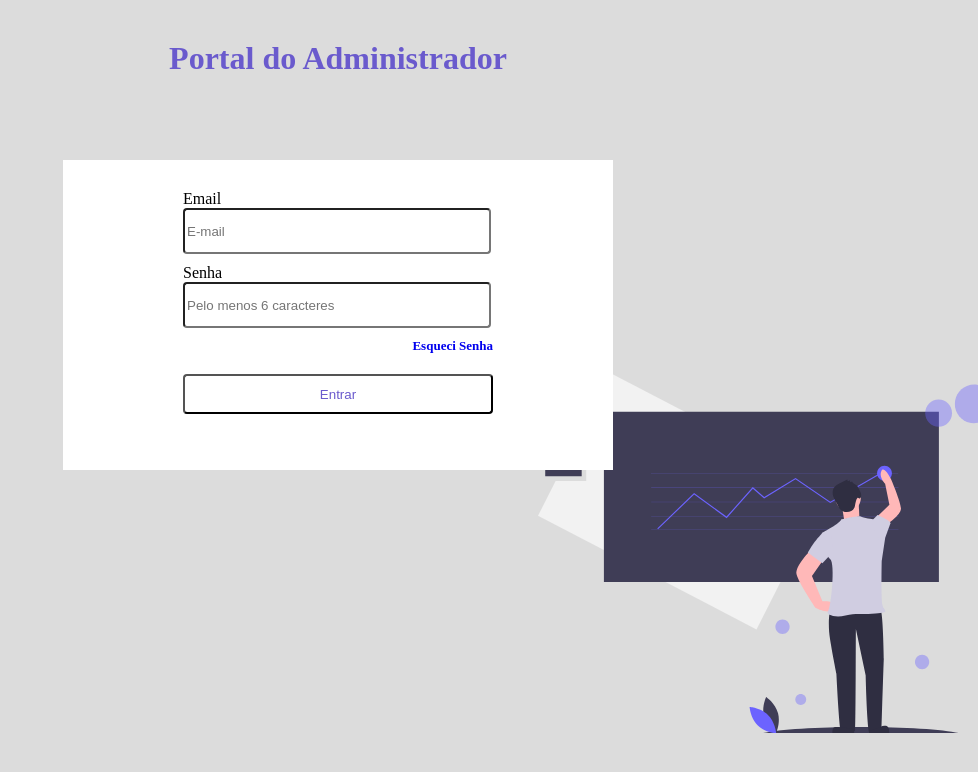
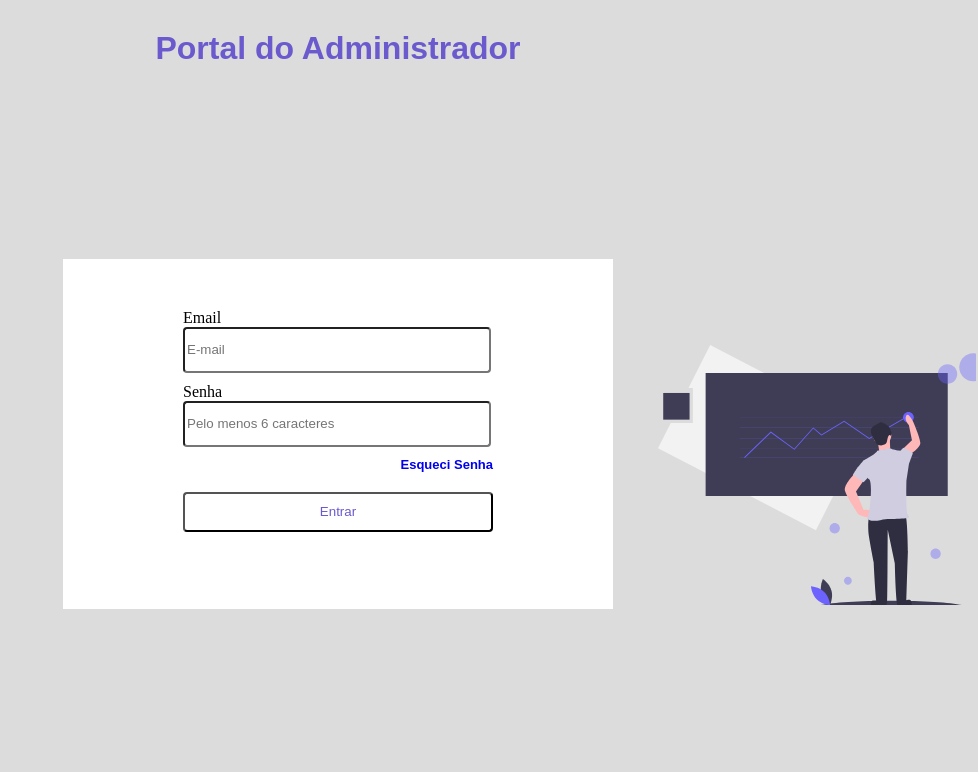
Before and after one commit to rogerxavier29/Desafio_React3, a React (Create React App) app in the folder portal/: page /loginadmin in a window 1280 px wide. Shown: the top 772 px of the page, without its empty margins (302-1280 px from the left). Built offline with nearby package versions, Linux system fonts and the light colour scheme.

Commit message:
Importado font Nunito e tentado passar @media
Importado font Nunito, em Image ajustado seu posicionamento. Passado @media de max-width de 768px, mais o mesmo ainda não ficou de acordo. Nisso foi diminuido algumas dimensoes de tamanho tanto de height, width , font-size, margin

```diff
--- a/portal/src/Admin/styles.js
+++ b/portal/src/Admin/styles.js
@@ -1,4 +1,9 @@
 import styled from 'styled-components';
+
+<style>
+  @import
+  url('https://fonts.googleapis.com/css2?family=Nunito:wght@200&display=swap');
+</style>;
 
 export const DivGeral = styled.div`
   background: #dcdcdc;
@@ -7,28 +12,52 @@ export const DivGeral = styled.div`
   display: grid;
 `;
 
+export const Titulo = styled.h3`
+  color: #6a5acd;
+  text-align: center;
+  padding-top: 30px;
+  font-size: 32px;
+  font-family: 'Nunito', sans-serif;
+
+  @media (max-width: 768px) {
+    font-size: 25px;
+    margin-top: 20px;
+  }
+`;
+
 export const Form = styled.form`
   width: 550px;
-  height: 310px;
+  height: 350px;
   justify-self: center;
   background: #ffff;
-  margin: 20px;
   z-index: 10;
+
+  @media (max-width: 768px) {
+    width: 400px;
+    height: 280px;
+    margin-top: -150px;
+  }
 `;
 
 export const SectionForm = styled.section`
   display: grid;
   justify-content: center;
-  margin: 30px;
+  margin: 50px;
   input {
     width: 300px;
     height: 40px;
     border-radius: 4px;
     margin-bottom: 10px;
+
+    @media (max-width: 768px) {
+      width: 250px;
+      height: 28px;
+    }
   }
   span {
     font-size: 12px;
     color: red;
+    font-family: 'Nunito', sans-serif;
   }
   button {
     width: 310px;
@@ -37,6 +66,12 @@ export const SectionForm = styled.section`
     margin-top: 20px;
     color: #6a5acd;
     background: #fff;
+
+    @media (max-width: 768px) {
+      width: 250px;
+      height: 30px;
+      margin-top: 20px;
+    }
   }
 `;
 
@@ -44,19 +79,30 @@ export const EsquecSenha = styled.div`
   justify-self: self-end;
   font-size: 13px;
   font-weight: bold;
-`;
+  font-family: 'Nunito', sans-serif;
 
-export const Titulo = styled.h1`
-  color: #6a5acd;
-  text-align: center;
-  padding-top: 40px;
+  @media (max-width: 768px) {
+    font-size: 12px;
+  }
 `;
 
 export const Image = styled.div`
-  justify-self: self-end;
-  margin-top: -180px;
+  justify-items: end;
+  margin-left: 75%;
+  position: absolute;
+  margin-top: 345px;
+
+  @media (max-width: 768px) {
+    margin-top: 480px;
+    margin-left: 430px;
+  }
+
   img {
-    max-height: 360px;
+    max-height: 260px;
+
+    @media (max-width: 768px) {
+      max-height: 260px;
+    }
   }
 `;
 export const BotaoCarregando = styled.button`
```
